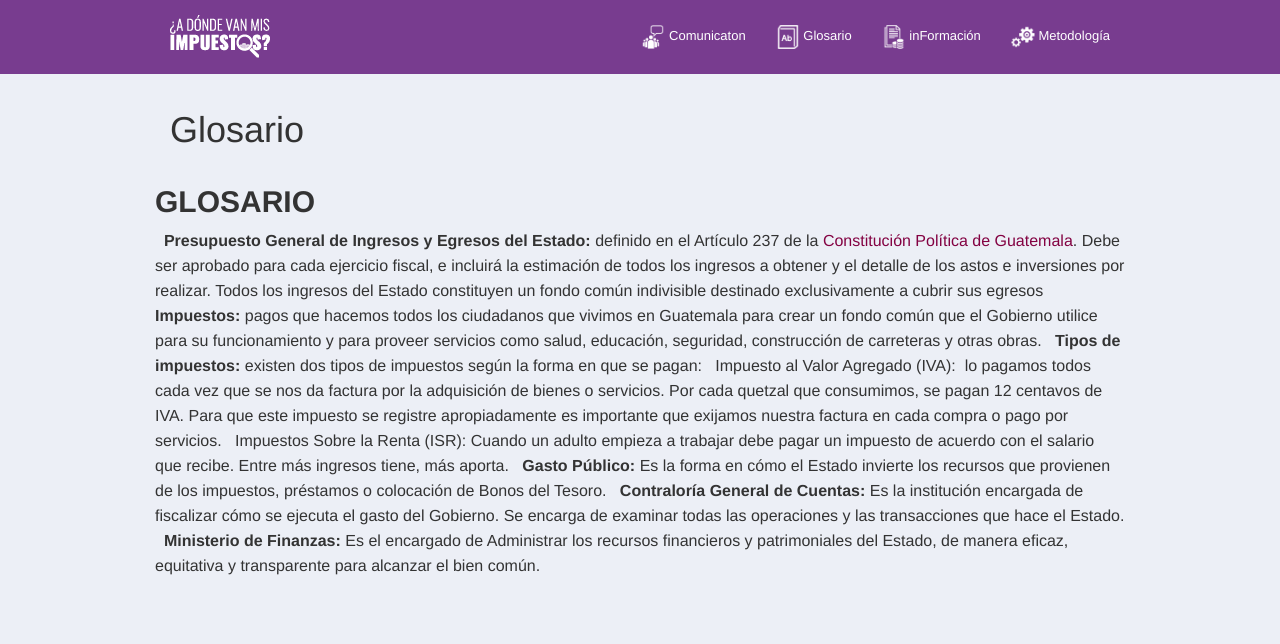
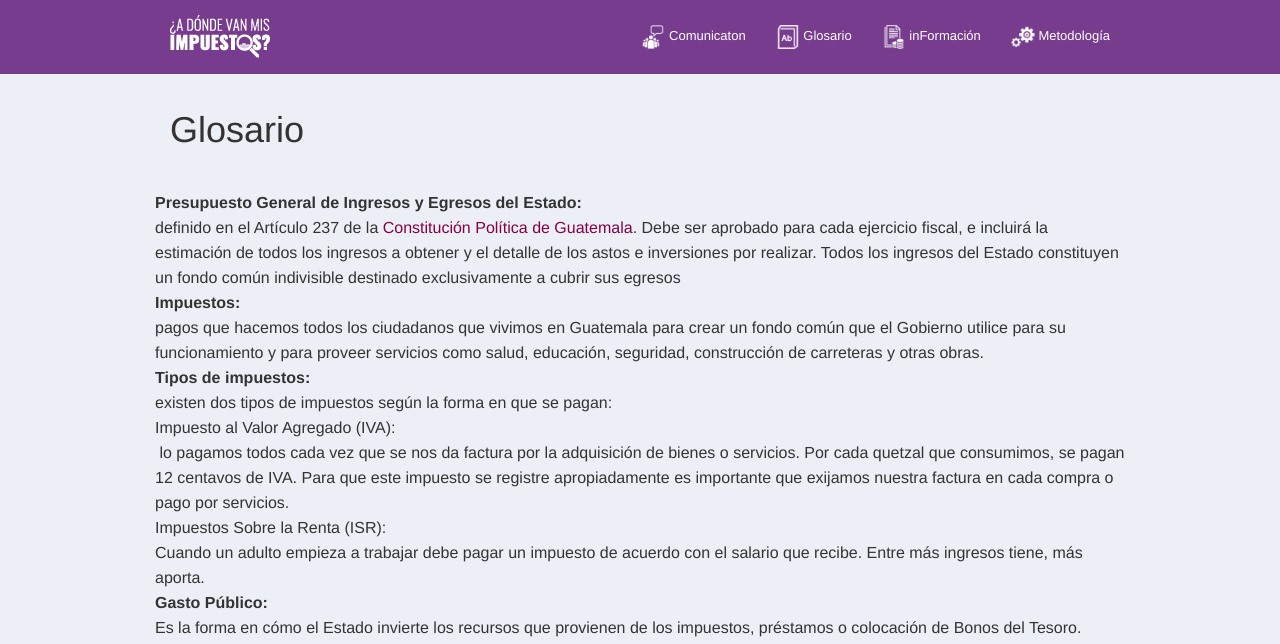
Before and after one commit to jherreragt/MiGuatemala.org, a Jekyll site: the page built from glosario.html, in a window 1280 px wide and 1119 px high, cut to the strip 0-644 px from the top of the window. Built offline with Jekyll 4.4.1, drawn with Linux system fonts in a browser that asks for light colours; nearby versions of some CDN libraries; some web fonts are replaced.

Commit message:
Update glosario.html

```diff
--- a/glosario.html
+++ b/glosario.html
@@ -4,39 +4,36 @@ title: Glosario Presupuestario
 ---
 <h1 class="page-title"><br>Glosario</h1>
 <div class="row spaced">
+        &nbsp;
 
-   <h2><b>GLOSARIO</b></h2>
+        <br><b>Presupuesto General de Ingresos y Egresos del Estado:</b><br> <span style="font-weight: 400;">definido en el Artículo 237 de la </span><a href="http://wikiguate.com.gt/wiki/Constituci%C3%B3n_Pol%C3%ADtica_de_Guatemala"><span style="font-weight: 400;">Constitución Política de Guatemala</span></a><span style="font-weight: 400;">. Debe ser aprobado para cada ejercicio fiscal, e incluirá la estimación de todos los ingresos a obtener y el detalle de los astos e inversiones por realizar. Todos los ingresos del Estado constituyen un fondo común indivisible destinado exclusivamente a cubrir sus egresos</span>
 
         &nbsp;
 
-        <b>Presupuesto General de Ingresos y Egresos del Estado:</b> <span style="font-weight: 400;">definido en el Artículo 237 de la </span><a href="http://wikiguate.com.gt/wiki/Constituci%C3%B3n_Pol%C3%ADtica_de_Guatemala"><span style="font-weight: 400;">Constitución Política de Guatemala</span></a><span style="font-weight: 400;">. Debe ser aprobado para cada ejercicio fiscal, e incluirá la estimación de todos los ingresos a obtener y el detalle de los astos e inversiones por realizar. Todos los ingresos del Estado constituyen un fondo común indivisible destinado exclusivamente a cubrir sus egresos</span>
+        <b><br>Impuestos: </b><br><span style="font-weight: 400;">pagos que hacemos todos los ciudadanos que vivimos en Guatemala para crear un fondo común que el Gobierno utilice para su funcionamiento y para proveer servicios como salud, educación, seguridad, construcción de carreteras y otras obras. </span>
 
         &nbsp;
 
-        <b>Impuestos: </b><span style="font-weight: 400;">pagos que hacemos todos los ciudadanos que vivimos en Guatemala para crear un fondo común que el Gobierno utilice para su funcionamiento y para proveer servicios como salud, educación, seguridad, construcción de carreteras y otras obras. </span>
+        <br><b>Tipos de impuestos: </b><br><span style="font-weight: 400;">existen dos tipos de impuestos según la forma en que se pagan:</span>
 
         &nbsp;
 
-        <b>Tipos de impuestos: </b><span style="font-weight: 400;">existen dos tipos de impuestos según la forma en que se pagan:</span>
+        <br><span style="font-weight: 400;">Impuesto al Valor Agregado (IVA): <br> lo pagamos todos cada vez que se nos da factura por la adquisición de bienes o servicios. Por cada quetzal que consumimos, se pagan 12 centavos de IVA. Para que este impuesto se registre apropiadamente es importante que exijamos nuestra factura en cada compra o pago por servicios.</span>
 
         &nbsp;
 
-        <span style="font-weight: 400;">Impuesto al Valor Agregado (IVA):  lo pagamos todos cada vez que se nos da factura por la adquisición de bienes o servicios. Por cada quetzal que consumimos, se pagan 12 centavos de IVA. Para que este impuesto se registre apropiadamente es importante que exijamos nuestra factura en cada compra o pago por servicios.</span>
+        <br><span style="font-weight: 400;">Impuestos Sobre la Renta (ISR): <br>Cuando un adulto empieza a trabajar debe pagar un impuesto de acuerdo con el salario que recibe. Entre más ingresos tiene, más aporta. </span>
 
         &nbsp;
 
-        <span style="font-weight: 400;">Impuestos Sobre la Renta (ISR): Cuando un adulto empieza a trabajar debe pagar un impuesto de acuerdo con el salario que recibe. Entre más ingresos tiene, más aporta. </span>
+        <br><b>Gasto Público: </b><br><span style="font-weight: 400;">Es la forma en cómo el Estado invierte los recursos que provienen de los impuestos, préstamos o colocación de Bonos del Tesoro. </span>
 
         &nbsp;
 
-        <b>Gasto Público: </b><span style="font-weight: 400;">Es la forma en cómo el Estado invierte los recursos que provienen de los impuestos, préstamos o colocación de Bonos del Tesoro. </span>
+        <br><b>Contraloría General de Cuentas: </b><br><span style="font-weight: 400;">Es la institución encargada de fiscalizar cómo se ejecuta el gasto del Gobierno. Se encarga de examinar todas las operaciones y las transacciones que hace el Estado. </span>
 
         &nbsp;
 
-        <b>Contraloría General de Cuentas: </b><span style="font-weight: 400;">Es la institución encargada de fiscalizar cómo se ejecuta el gasto del Gobierno. Se encarga de examinar todas las operaciones y las transacciones que hace el Estado. </span>
-
-        &nbsp;
-
-        <b>Ministerio de Finanzas:</b><span style="font-weight: 400;"> Es el encargado de </span><span style="font-weight: 400;">Administrar los recursos financieros y patrimoniales del Estado, de manera eficaz, equitativa y transparente para alcanzar el bien común.</span>
+        <br><b>Ministerio de Finanzas:</b><br><span style="font-weight: 400;"> Es el encargado de </span><span style="font-weight: 400;">Administrar los recursos financieros y patrimoniales del Estado, de manera eficaz, equitativa y transparente para alcanzar el bien común.</span>
 
 </div>
```
